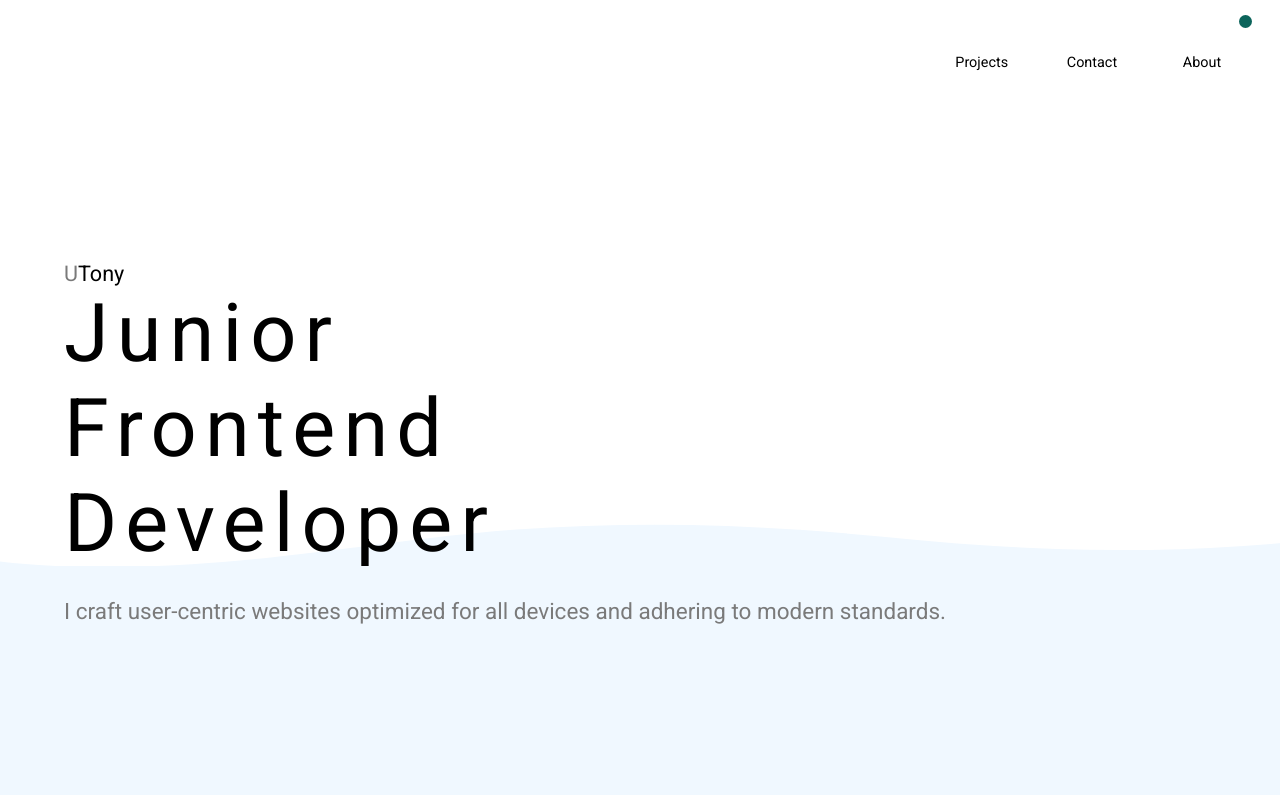
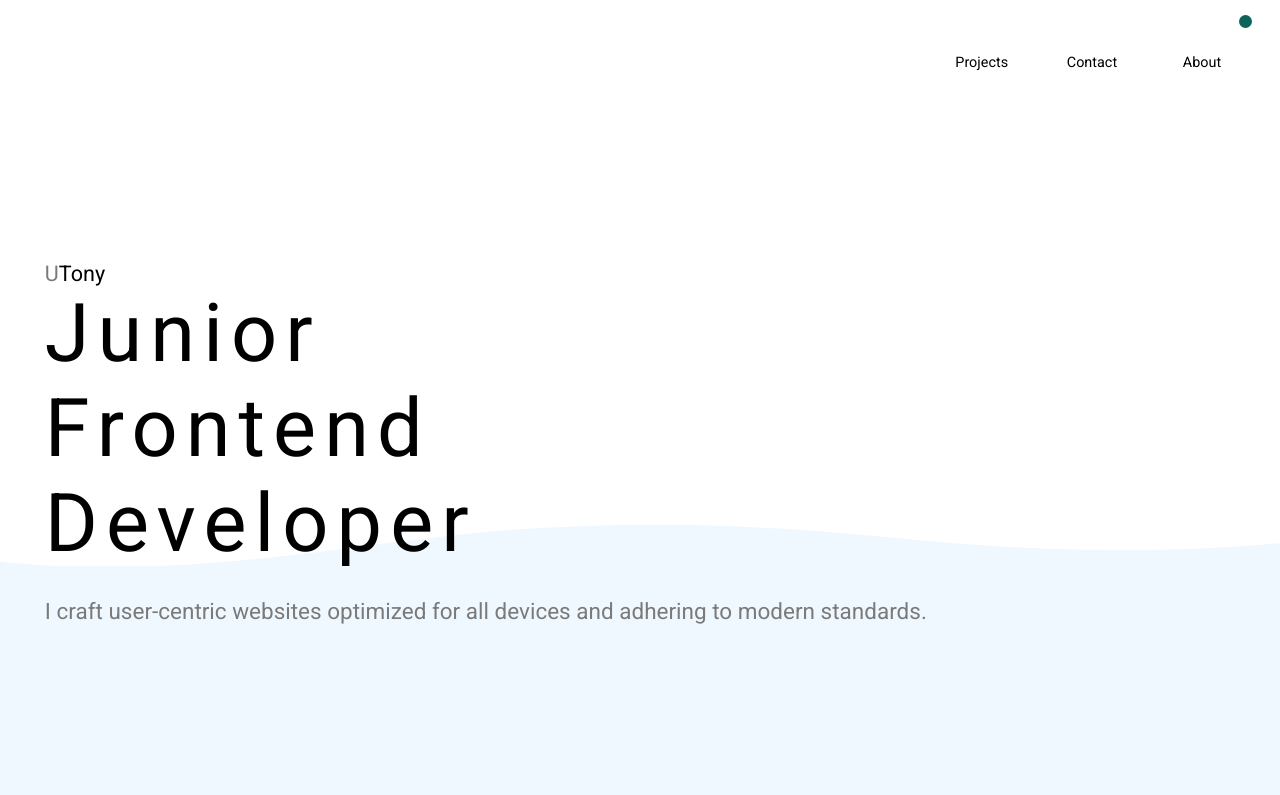
Before and after one commit to UtonyDev/utony-portfolio, a React (Vite) app: page / in a window 1280 px wide. Shown: the top 795 px of the page. Built offline with nearby package versions, Linux system fonts and the light colour scheme.

Commit message:
Adjusted the Margins for the elements

```diff
--- a/src/App.css
+++ b/src/App.css
@@ -230,8 +230,8 @@ svg {
    margin: 0;
 }
 .cent {
-   margin-left: 5%;
-   margin-right: 5%;
+   margin-left: 3.5%;
+   margin-right: 3.5%;
 }
 .gtxt {
   color: var(--aquamFont) !important;
```
